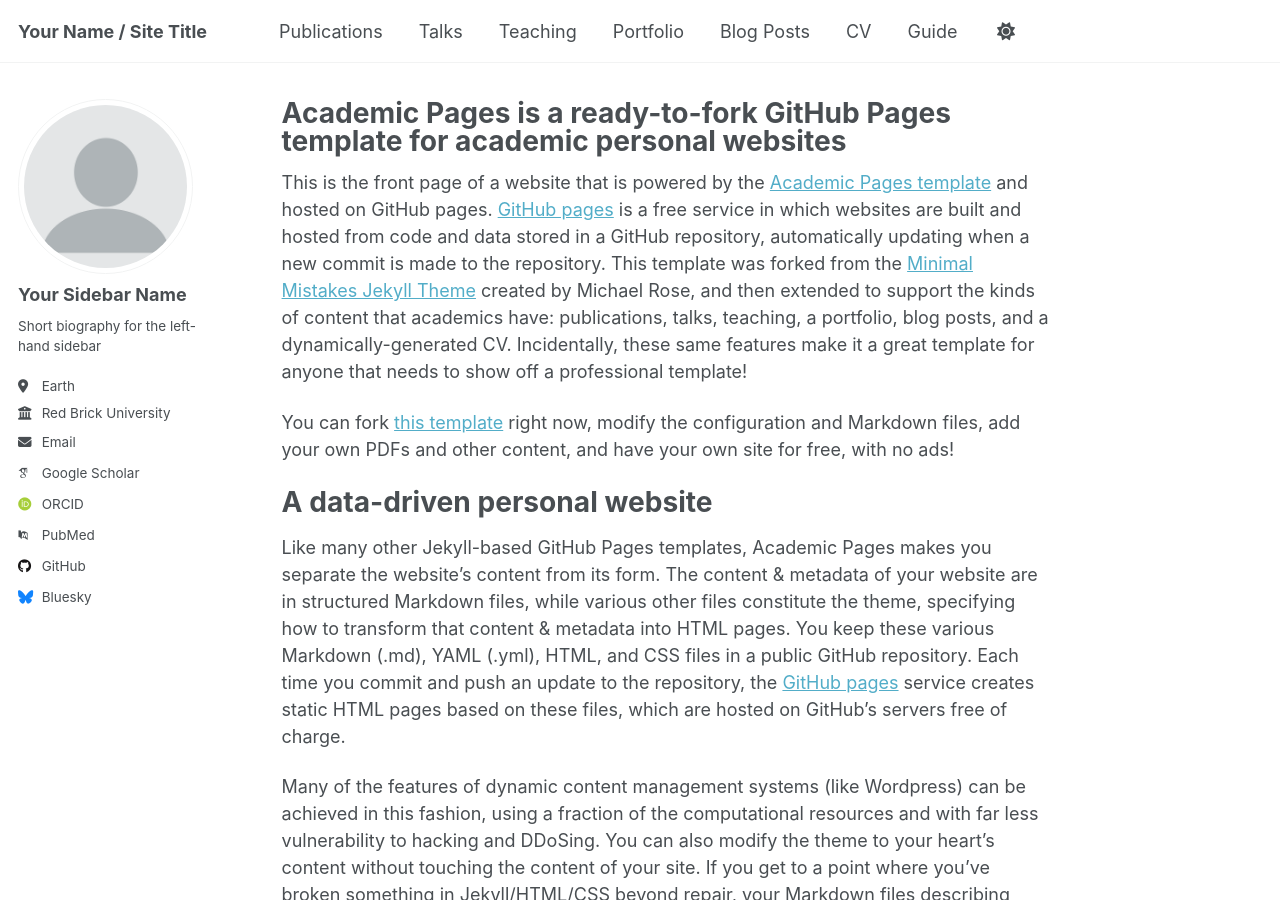
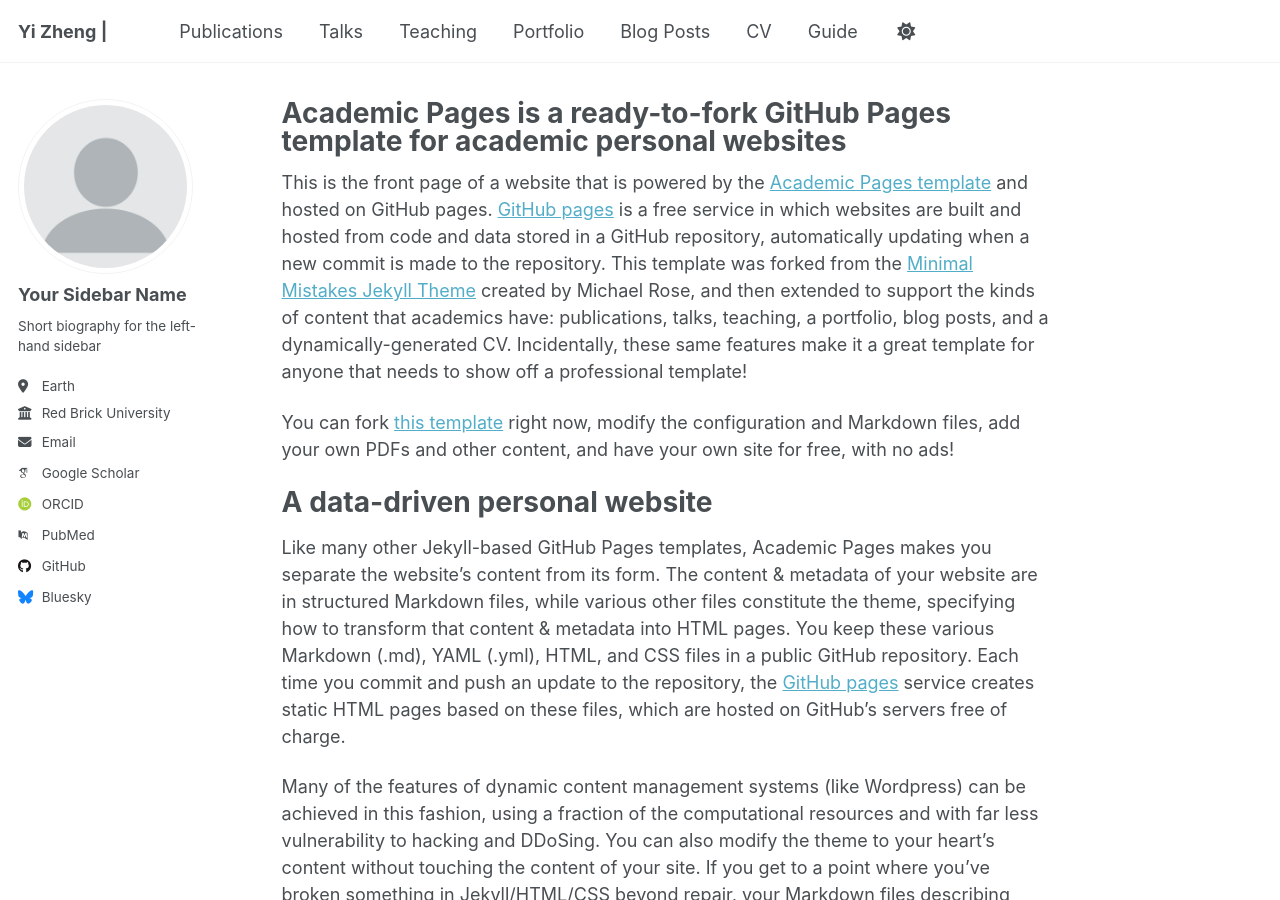
Before and after one commit to GSWS/GSWS.github.io, a Jekyll site: the page built from _pages/about.md, in a window 1280 px wide and 900 px high. Built offline with Jekyll 4.4.1, drawn with Linux system fonts in a browser that asks for light colours; some web fonts are replaced; a script that is not in the unit is left out.

Commit message:
Update _config.yml

```diff
--- a/_config.yml
+++ b/_config.yml
@@ -9,7 +9,7 @@
 # Basic Site Settings
 locale                   : "en-US"
 site_theme               : "default" # Currently available options are "default", "air"
-title                    : "Your Name / Site Title"
+title                    : "Yi Zheng | "
 title_separator          : "-"
 name                     : &name "Your Name"
 description              : &description "personal description"
```
